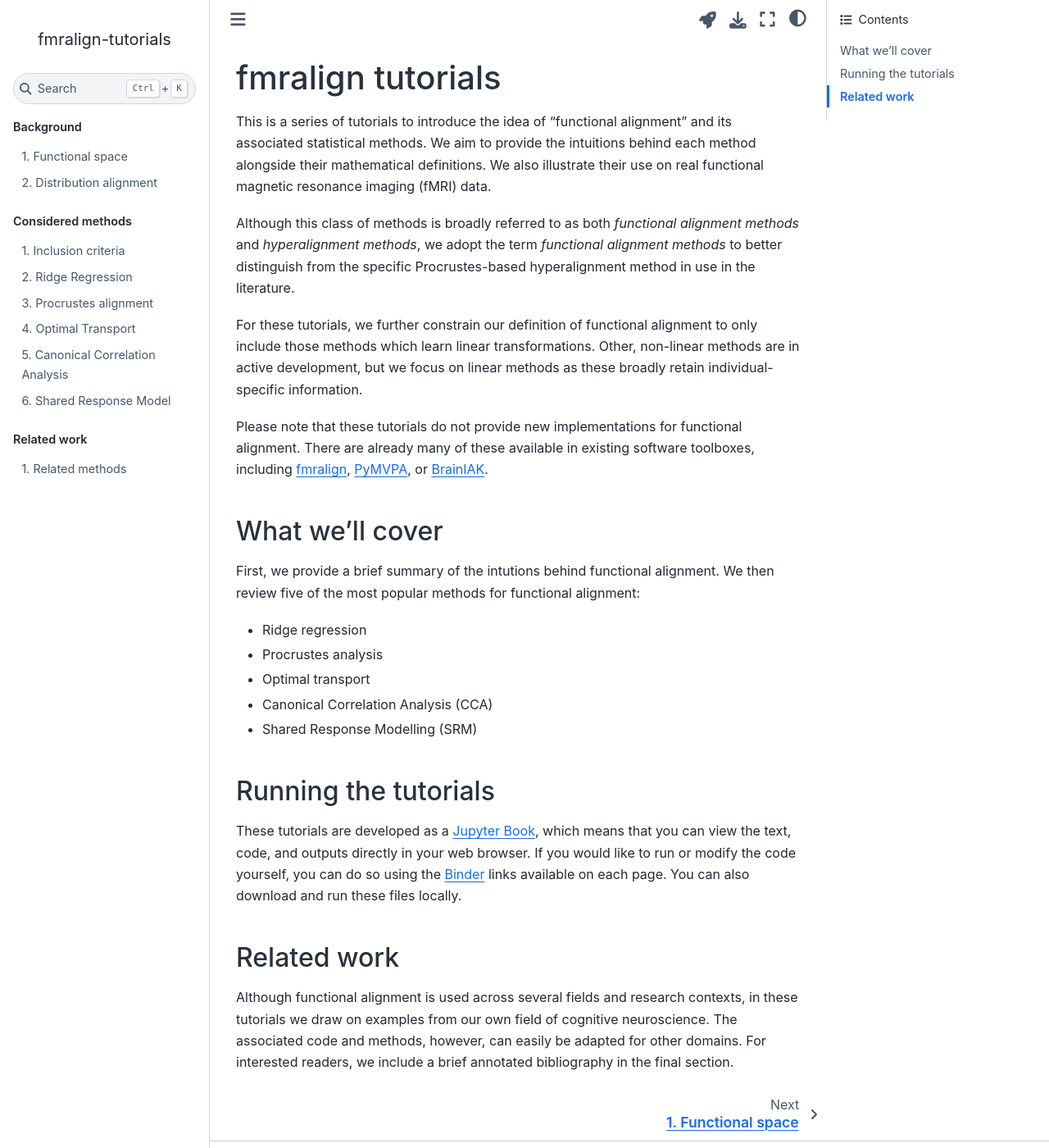
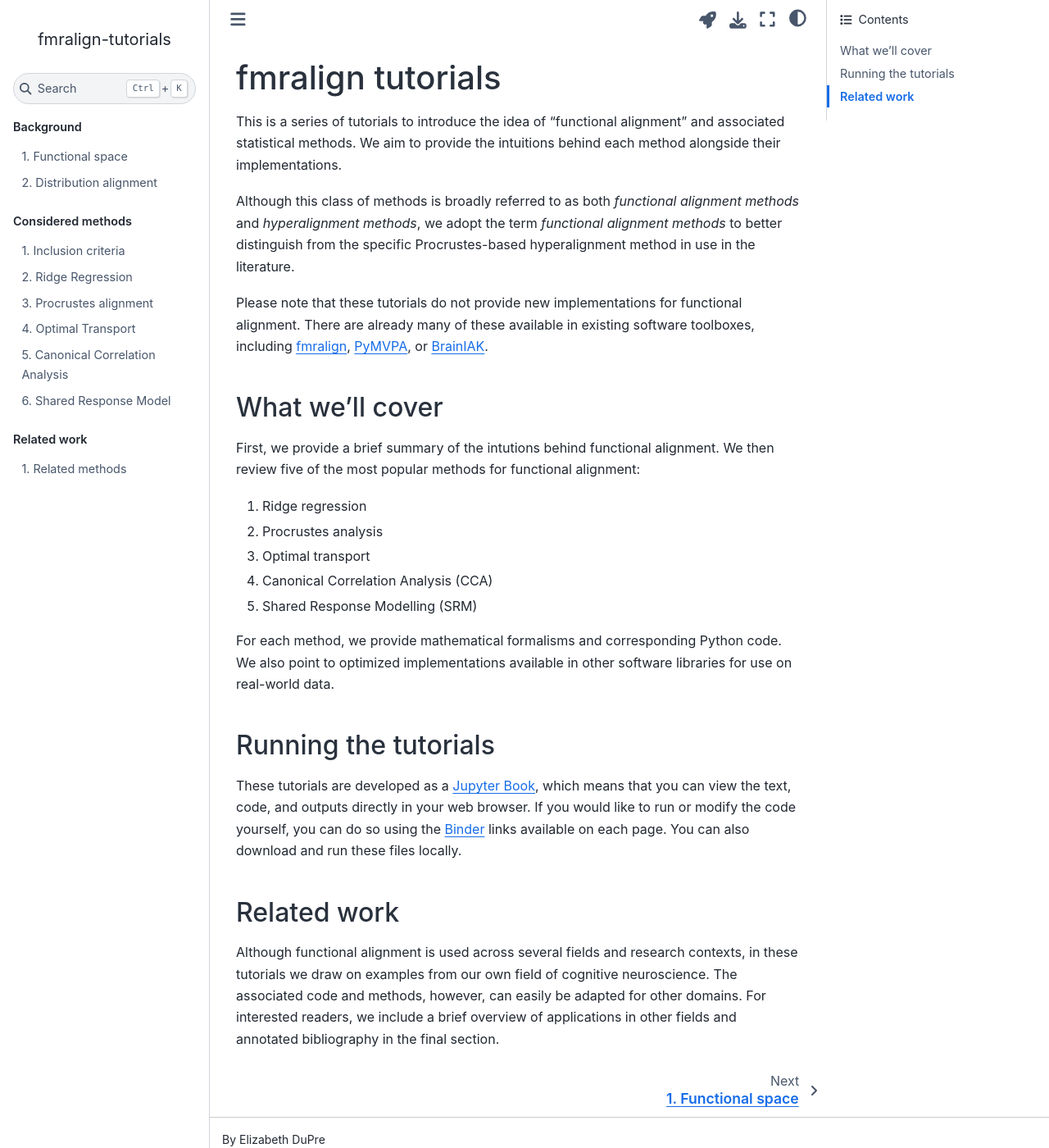
Before and after one commit to neurodatascience/fmralign-tutorials, a Jupyter Book: the page built from content/0-0-overview.md, in a window 1280 px wide and 1400 px high. Shown: the whole window at 82% size. Built offline with Jupyter Book 1.0.4 settings and Sphinx 7.4.7 and the Sphinx Book theme 1.1.4, drawn with Linux system fonts in a browser that asks for light colours.

Commit message:
Iter intro content

```diff
--- a/content/0-0-overview.md
+++ b/content/0-0-overview.md
@@ -13,15 +13,11 @@
 
 # fmralign tutorials
 
-This is a series of tutorials to introduce the idea of "functional alignment" and its associated statistical methods.
-We aim to provide the intuitions behind each method alongside their mathematical definitions.
-We also illustrate their use on real functional magnetic resonance imaging (fMRI) data.
+This is a series of tutorials to introduce the idea of "functional alignment" and associated statistical methods.
+We aim to provide the intuitions behind each method alongside their implementations.
 
 Although this class of methods is broadly referred to as both _functional alignment methods_ and _hyperalignment methods_,
 we adopt the term _functional alignment methods_ to better distinguish from the specific Procrustes-based hyperalignment method in use in the literature.
-
-For these tutorials, we further constrain our definition of functional alignment to only include those methods which learn linear transformations.
-Other, non-linear methods are in active development, but we focus on linear methods as these broadly retain individual-specific information.
 
 Please note that these tutorials do not provide new implementations for functional alignment.
 There are already many of these available in existing software toolboxes,
@@ -33,12 +29,14 @@
 First, we provide a brief summary of the intutions behind functional alignment.
 We then review five of the most popular methods for functional alignment:
 
-- Ridge regression
-- Procrustes analysis
-- Optimal transport
-- Canonical Correlation Analysis (CCA)
-- Shared Response Modelling (SRM)
+1. Ridge regression
+2. Procrustes analysis
+3. Optimal transport
+4. Canonical Correlation Analysis (CCA)
+5. Shared Response Modelling (SRM)
 
+For each method, we provide mathematical formalisms and corresponding Python code.
+We also point to optimized implementations available in other software libraries for use on real-world data.
 
 ## Running the tutorials
 
@@ -53,4 +51,4 @@
 Although functional alignment is used across several fields and research contexts,
 in these tutorials we draw on examples from our own field of cognitive neuroscience.
 The associated code and methods, however, can easily be adapted for other domains.
-For interested readers, we include a brief annotated bibliography in the final section.
+For interested readers, we include a brief overview of applications in other fields and annotated bibliography in the final section.
```
Also changed, not shown: content/0-1-functional-spaces.md (+4 -4 lines).
